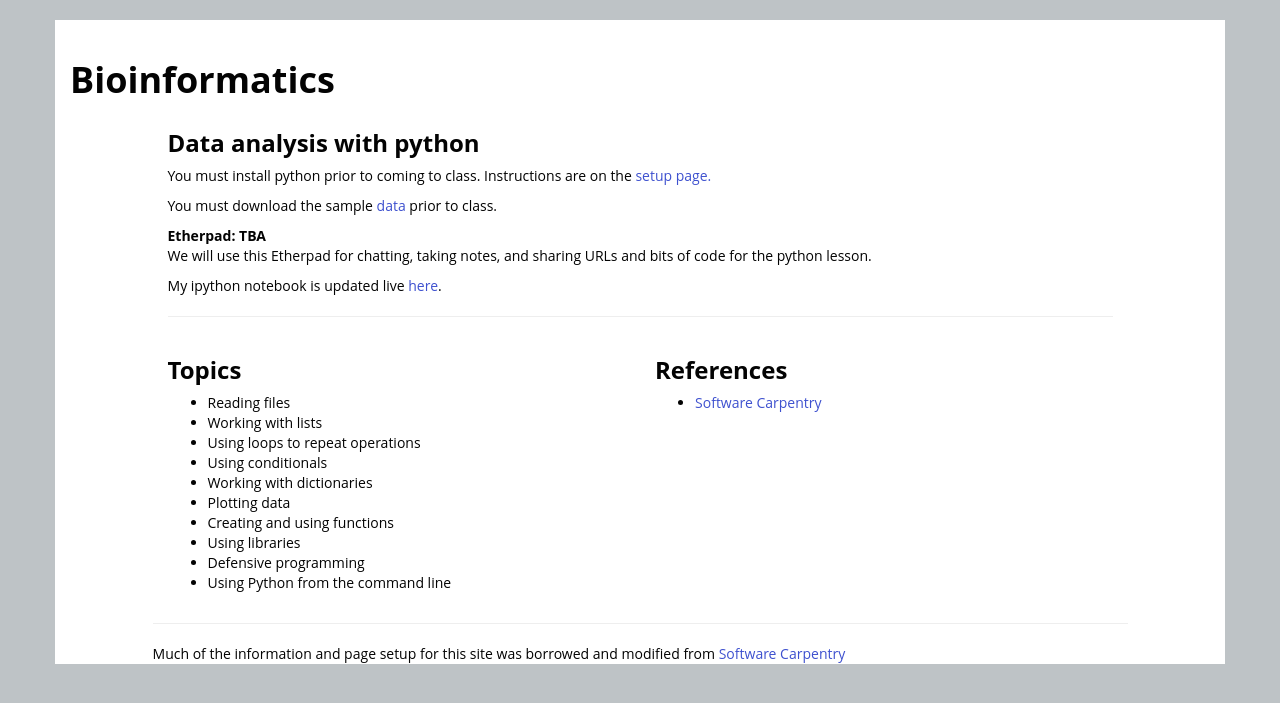
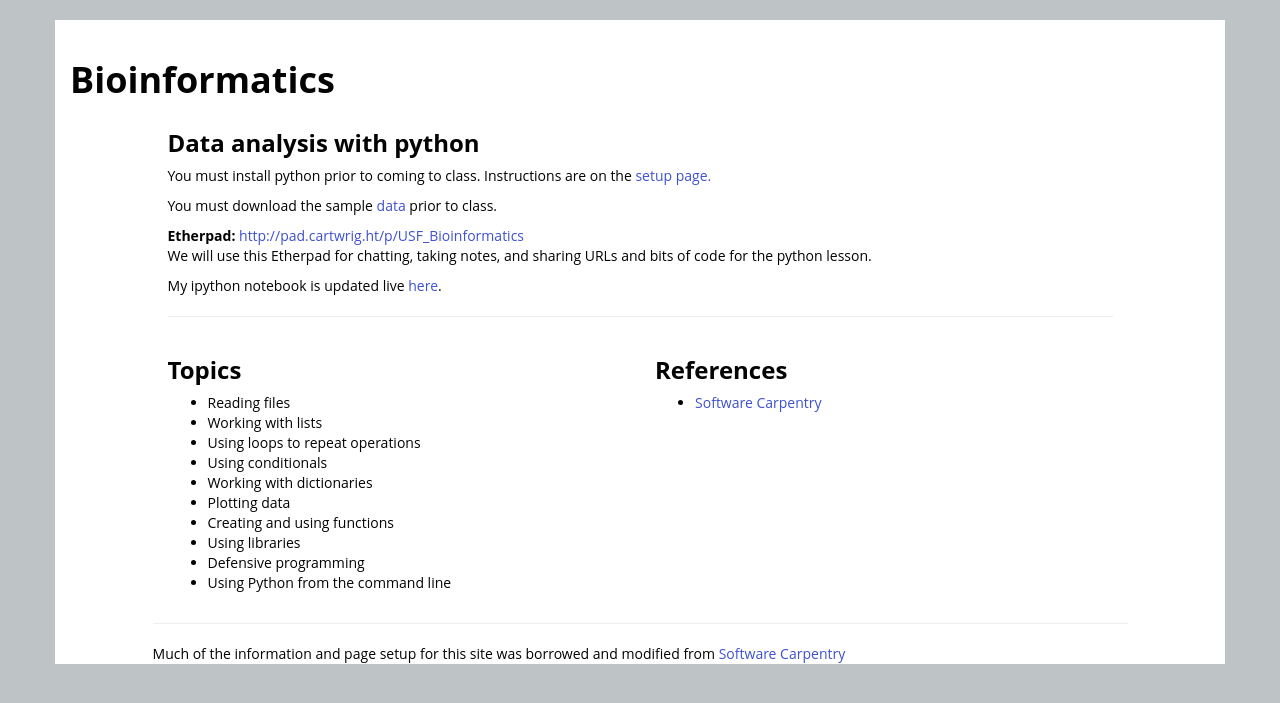
Before and after one commit to rachelss/Bioinformatics, a Jekyll site: the page built from python.html, in a window 1280 px wide. Shown: the top 703 px of the page. Built offline with Jekyll 4.4.1, drawn with Linux system fonts in a browser that asks for light colours; nearby versions of some CDN libraries; library files that are not in the unit come from our copies.

Commit message:
add etherpad

```diff
--- a/python.html
+++ b/python.html
@@ -14,7 +14,7 @@ root: .
 </p>
 
 <p id="etherpad">
-  <strong>Etherpad: TBA</strong>
+  <strong>Etherpad:</strong>  <a href=http://pad.cartwrig.ht/p/USF_Bioinformatics>http://pad.cartwrig.ht/p/USF_Bioinformatics</a>
   <br/>
   We will use this Etherpad for chatting, taking notes, and sharing URLs and bits of code for the python lesson.
 </p>
```
